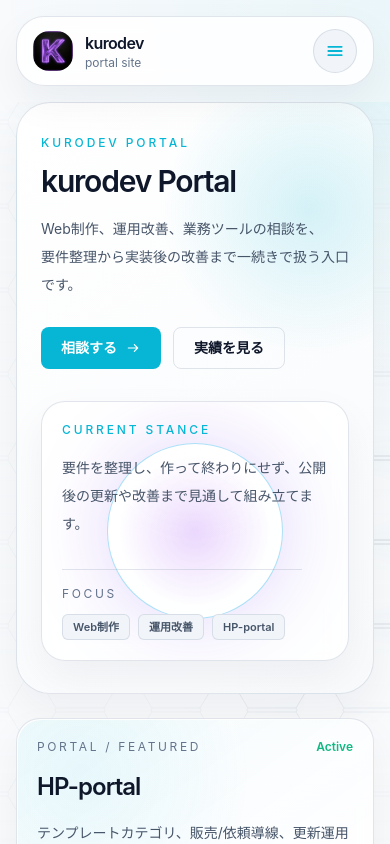
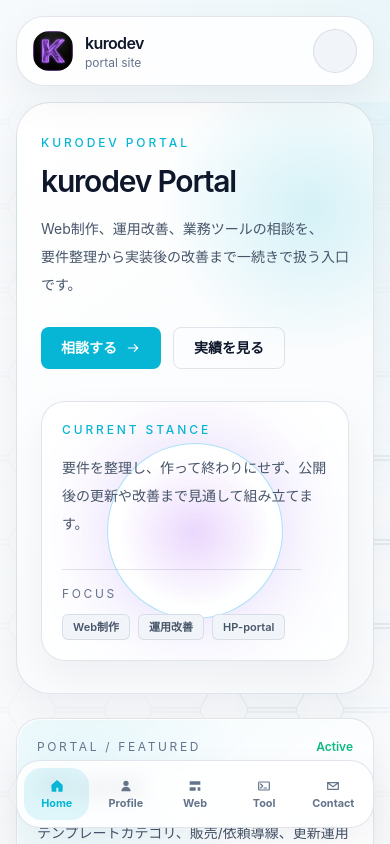
Before and after one commit to kurodev-web-tools/kurodev-hp, a Next.js app: page / in a window 390 px wide. Shown: the top 844 px of the page. Built offline with nearby package versions, Linux system fonts and the light colour scheme.

Commit message:
Build mobile bottom navigation for mobile

```diff
--- a/app/globals.css
+++ b/app/globals.css
@@ -305,6 +305,50 @@ textarea {
   transform: scale(1) rotate(18deg);
 }
 
+.mobile-bottom-nav {
+  position: fixed;
+  left: 1rem;
+  right: 1rem;
+  bottom: calc(env(safe-area-inset-bottom) + 1rem);
+  z-index: 50;
+  display: grid;
+  grid-template-columns: repeat(5, minmax(0, 1fr));
+  gap: 0.25rem;
+  border-radius: 1.5rem;
+  padding: 0.45rem;
+  transform: translateY(0);
+  transition:
+    transform 240ms cubic-bezier(0.22, 1, 0.36, 1),
+    background-color var(--theme-transition),
+    border-color var(--theme-transition),
+    box-shadow var(--theme-transition);
+}
+
+.mobile-bottom-nav--hidden {
+  transform: translateY(calc(100% + env(safe-area-inset-bottom) + 1.25rem));
+}
+
+.mobile-bottom-nav__item {
+  display: flex;
+  min-width: 0;
+  min-height: 3.25rem;
+  flex-direction: column;
+  align-items: center;
+  justify-content: center;
+  gap: 0.25rem;
+  border-radius: 1.1rem;
+  color: var(--text-faint);
+  font-size: 0.68rem;
+  font-weight: 650;
+  line-height: 1;
+}
+
+.mobile-bottom-nav__item:hover,
+.mobile-bottom-nav__item--active {
+  background: var(--accent-soft);
+  color: var(--accent);
+}
+
 @media (min-width: 1024px) {
   .hexagon-background::before {
     opacity: 0.55;
@@ -347,4 +391,8 @@ textarea {
   .hexagon-background__glow {
     display: none;
   }
+
+  .mobile-bottom-nav {
+    transition-duration: 1ms !important;
+  }
 }
--- a/components/mobile-nav.js
+++ b/components/mobile-nav.js
@@ -3,25 +3,52 @@
 import Link from "next/link";
 import Image from "next/image";
 import { usePathname } from "next/navigation";
-import { useEffect, useState } from "react";
+import { useEffect, useRef, useState } from "react";
 import { navigationItems } from "@/lib/navigation";
 import { Icon } from "@/components/ui/icon";
 import { ThemeToggle } from "@/components/theme-toggle";
 
 export function MobileNav() {
   const pathname = usePathname();
-  const [open, setOpen] = useState(false);
+  const [visible, setVisible] = useState(true);
+  const lastScrollY = useRef(0);
 
   useEffect(() => {
-    setOpen(false);
+    setVisible(true);
+    lastScrollY.current = 0;
   }, [pathname]);
 
   useEffect(() => {
-    document.body.style.overflow = open ? "hidden" : "";
+    const scrollRoot = document.querySelector("[data-scroll-root]");
+    const target = scrollRoot || window;
+
+    const getScrollY = () => {
+      if (scrollRoot) return scrollRoot.scrollTop;
+      return window.scrollY;
+    };
+
+    const handleScroll = () => {
+      const currentScrollY = getScrollY();
+      const delta = currentScrollY - lastScrollY.current;
+
+      if (currentScrollY < 24) {
+        setVisible(true);
+      } else if (delta > 8) {
+        setVisible(false);
+      } else if (delta < -8) {
+        setVisible(true);
+      }
+
+      lastScrollY.current = currentScrollY;
+    };
+
+    lastScrollY.current = getScrollY();
+    target.addEventListener("scroll", handleScroll, { passive: true });
+
     return () => {
-      document.body.style.overflow = "";
+      target.removeEventListener("scroll", handleScroll);
     };
-  }, [open]);
+  }, []);
 
   return (
     <>
@@ -33,43 +60,19 @@ export function MobileNav() {
             <p className="text-xs text-[var(--text-faint)]">portal site</p>
           </div>
         </Link>
-        <div className="flex items-center gap-2">
-          <button
-            type="button"
-            onClick={() => setOpen((value) => !value)}
-            className={`inline-flex h-11 w-11 items-center justify-center rounded-full border transition ${
-              open
-                ? "border-[var(--border-strong)] bg-[var(--accent-soft)]"
-                : "border-[var(--border)] bg-[var(--panel-muted)] hover:border-[var(--border-strong)] hover:bg-[var(--accent-soft)]"
-            }`}
-            aria-label={open ? "Close menu" : "Open menu"}
-          >
-            <Icon name={open ? "close" : "menu"} className="h-5 w-5 text-[var(--accent)]" stroke={2.2} />
-          </button>
-        </div>
+        <ThemeToggle />
       </header>
 
-      {open ? (
-        <div className="fixed inset-0 z-30 bg-[rgba(2,6,23,0.58)] px-4 pb-4 pt-24 lg:hidden">
-          <div className="panel-strong flex h-full flex-col rounded-[32px] p-5">
-            <div className="border-b border-[var(--border)] pb-5">
-              <p className="section-kicker">kurodev</p>
-              <p className="mt-3 text-sm leading-6 text-[var(--text-soft)]">
-                制作相談、実績、準備中ツールをまとめた窓口です。
-              </p>
-            </div>
-            <nav className="mt-5 space-y-2">
+      <nav className={`mobile-bottom-nav panel-strong lg:hidden ${visible ? "mobile-bottom-nav--visible" : "mobile-bottom-nav--hidden"}`} aria-label="Mobile navigation">
         {navigationItems.map((item) => {
           const active = pathname === item.href;
+
           return (
             <Link
               key={item.href}
               href={item.href}
-                    className={`flex items-center gap-3 rounded-2xl px-4 py-4 text-base ${
-                      active
-                        ? "bg-[var(--accent-soft)] text-[var(--accent)]"
-                        : "text-[var(--text-soft)] hover:bg-[var(--panel-muted)]"
-                    }`}
+              className={`mobile-bottom-nav__item ${active ? "mobile-bottom-nav__item--active" : ""}`}
+              aria-current={active ? "page" : undefined}
             >
               <Icon name={item.icon} className="h-4 w-4" />
               <span>{item.label}</span>
@@ -77,18 +80,6 @@ export function MobileNav() {
           );
         })}
       </nav>
-            <div className="mt-auto border-t border-[var(--border)] pt-5">
-              <div className="flex items-center justify-between gap-4">
-                <div>
-                  <p className="text-sm font-medium text-[var(--text)]">Theme</p>
-                  <p className="text-xs text-[var(--text-faint)]">Light / Dark</p>
-                </div>
-                <ThemeToggle />
-              </div>
-            </div>
-          </div>
-        </div>
-      ) : null}
     </>
   );
 }
--- a/components/site-shell.js
+++ b/components/site-shell.js
@@ -13,7 +13,7 @@ export function SiteShell({ children }) {
       </div>
       <main className="relative isolate min-w-0 flex-1 overflow-hidden lg:min-h-0">
         <HexagonBackground />
-        <div className="relative z-10 h-full overflow-y-auto px-4 pb-6 md:px-6 lg:px-8 lg:pb-8 lg:pt-8">
+        <div data-scroll-root className="relative z-10 h-full overflow-y-auto px-4 pb-28 md:px-6 lg:px-8 lg:pb-8 lg:pt-8">
           <div className="mx-auto max-w-[1120px] space-y-6">{children}</div>
         </div>
       </main>
```
Also changed, not shown: 2 other files (tests, documents, lock files or other folders). Lines whose indentation alone changed are shown as unchanged.
